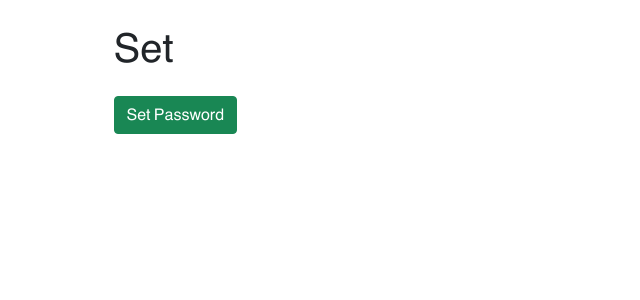
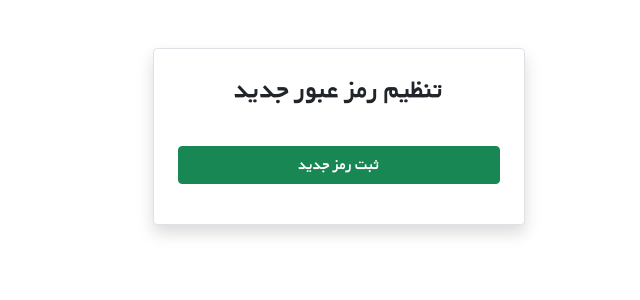
Before and after one commit to sabermodirian/bookstore, a Django app: a page that uses templates/registration/password_reset_confirm.html in a window 1280 px wide. Shown: the part 61-361 px from the top of the page, without its empty margins (301-941 px from the left). Run offline with Django 5.2, Linux system fonts and the light colour scheme; some libraries are stand-ins or nearby versions.

Commit message:
37) password_reset_confirm.html (صفحه تعیین رمز عبور جدید — رفع عنوان ناقص Set)

```diff
--- a/templates/registration/password_reset_confirm.html
+++ b/templates/registration/password_reset_confirm.html
@@ -2,25 +2,25 @@
 {% load crispy_forms_tags %}
 
 {% block page_title %}
-    Set  New Password
+    تنظیم رمز عبور جدید
 {% endblock %}
 
 {% block content %}
+<div class="container mt-4 mb-5">
+    <div class="d-flex justify-content-center mt-5" dir="rtl">
+        <div class="col-xl-4 col-lg-5 col-md-6 col-sm-8 col-11 bg-white border rounded px-4 pt-4 pb-4 shadow">
 
-<div class="container mt-4 mb-5">
-
-    <div class="row justify-content-center">
-        <div class="col-md-7 col-lg-5">
-            <h1 class="mb-4">Set</h1>
+            <h3 class="text-center mb-4 fw-bold">تنظیم رمز عبور جدید</h3>
 
             <form method="post">
                 {% csrf_token %}
                 {{ form|crispy }}
 
-                <button type="submit" class="btn btn-success">
-                    Set Password
+                <button type="submit" class="btn btn-success mt-3 w-100 fw-bold">
+                    ثبت رمز جدید
                 </button>
             </form>
+
         </div>
     </div>
 </div>
```
